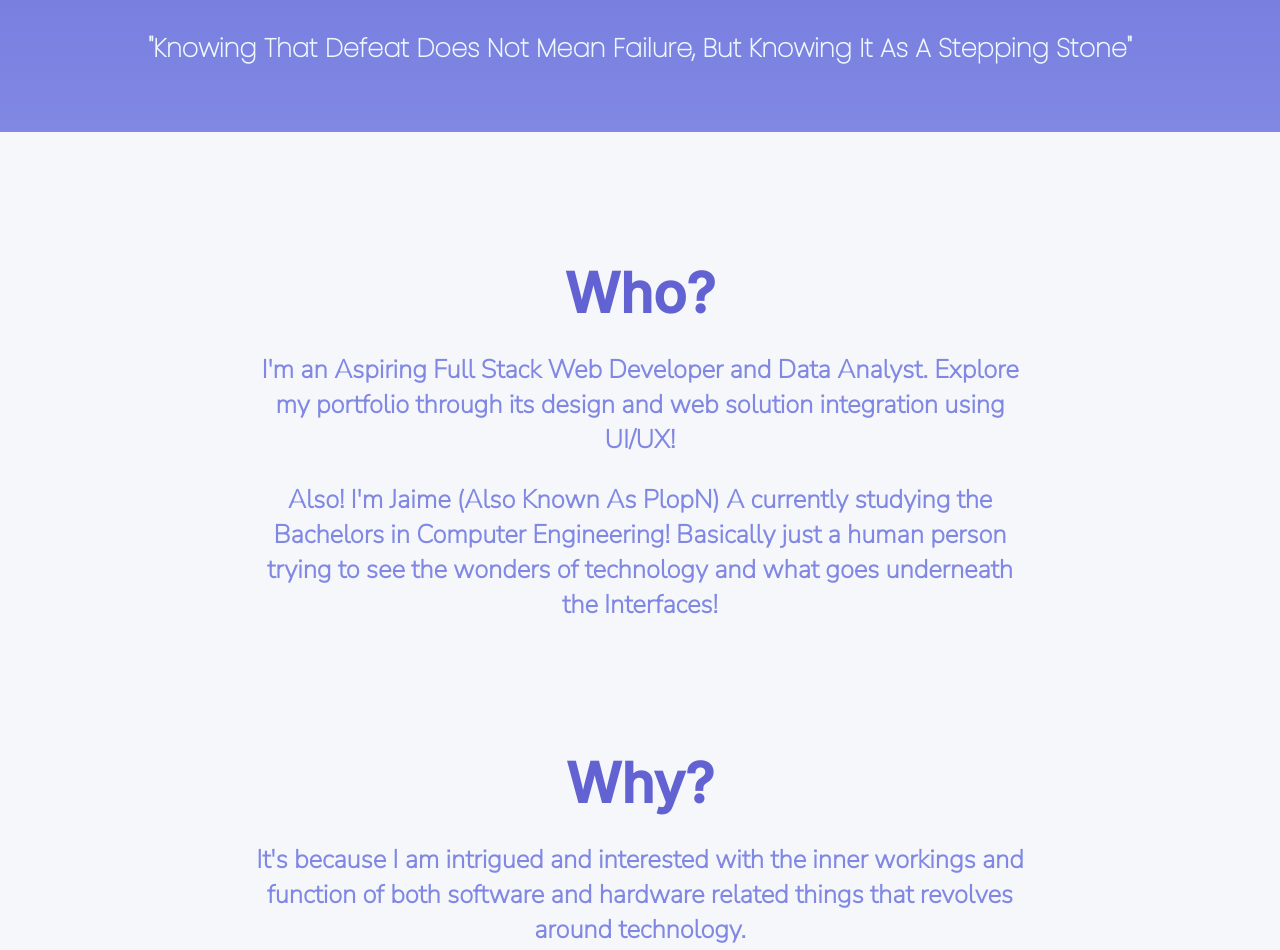
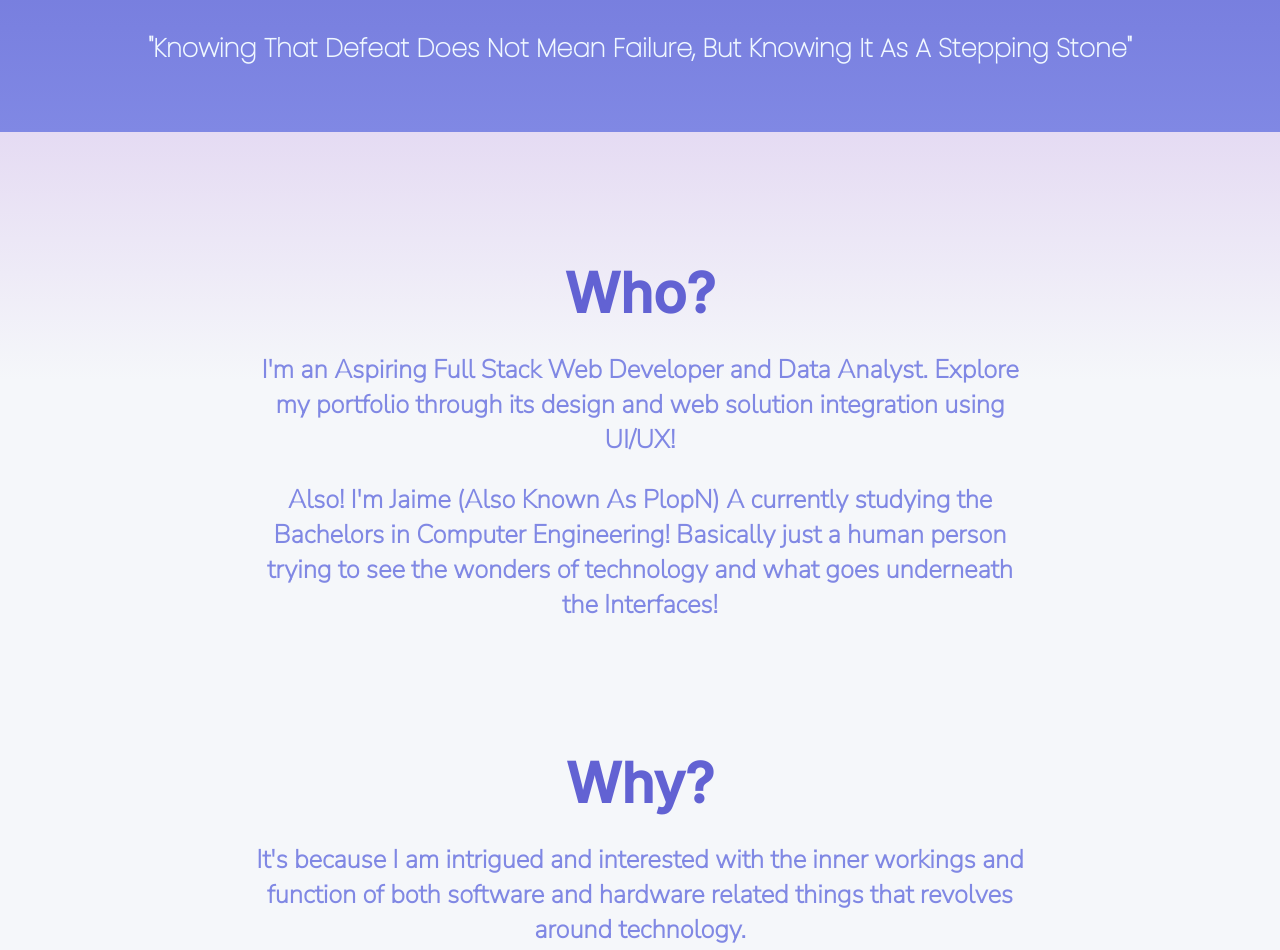
Before and after one commit to TadWeird/Portfolio_SoftDev, a plain HTML site: page index.html in a window 1280 px wide. Shown: the part 680-1630 px from the top of the page. Drawn offline with Linux system fonts and the light colour scheme.

Commit message:
Change Visual Error

```diff
--- a/style.css
+++ b/style.css
@@ -349,7 +349,7 @@ c:where(:hover, :focus-visible)
   .aboutme
 {
   background-color: #e0e0e0;
-  background-image: linear-gradient(180deg, #f5f7fa 0%, #f5f7fa 30%);
+  background-image: linear-gradient(180deg, #e5dbf3 0%, #f5f7fa 30%);
   width: 100%;
   height: auto;
   padding-bottom: 1%;
```
Also changed, not shown: 1 other file.
